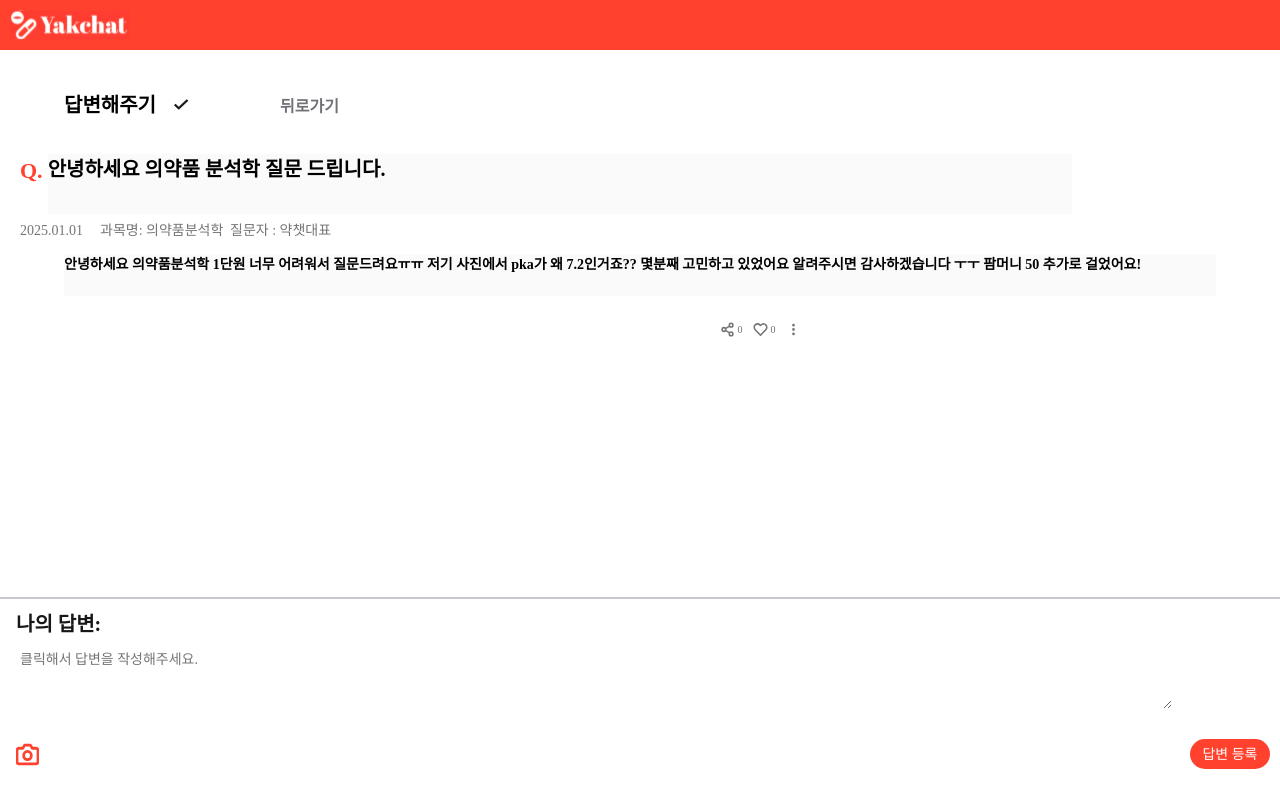
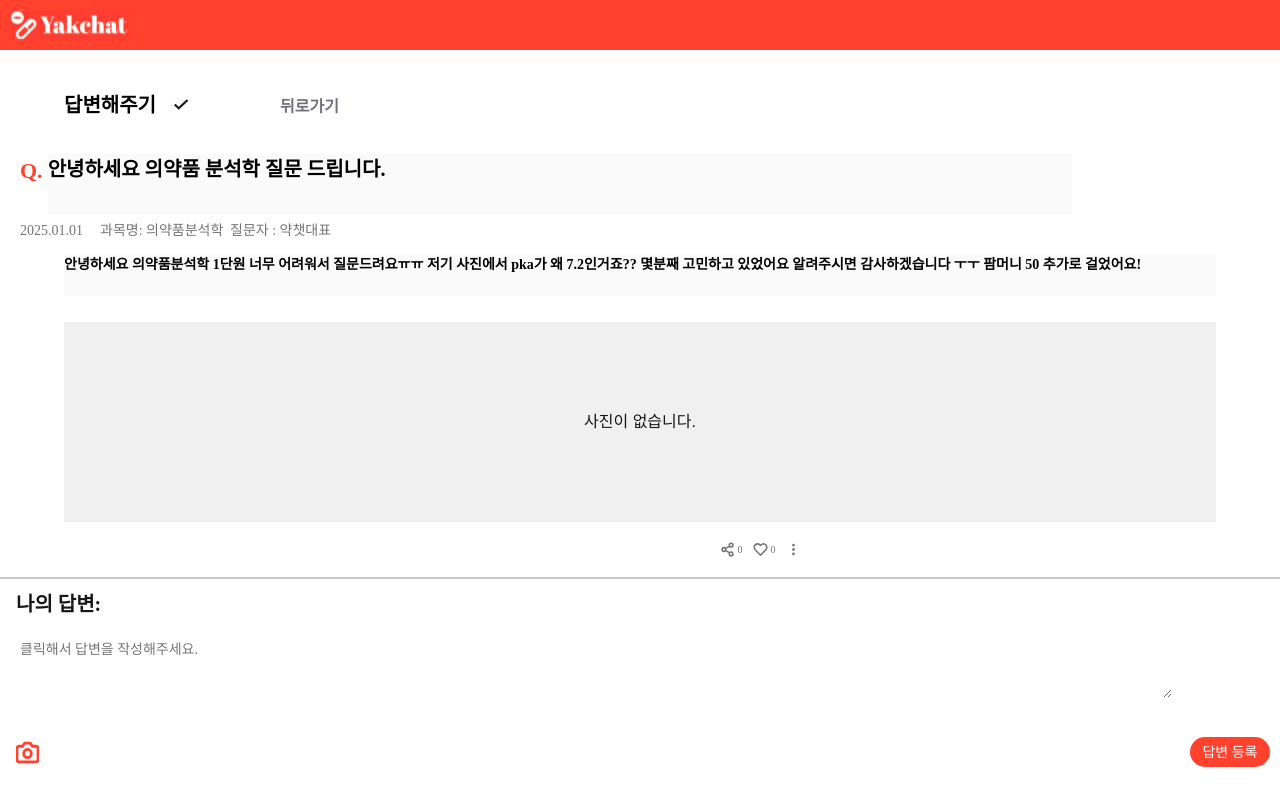
Before and after one commit to Pillchat/Pillchat_Front, a Next.js app: page /Content in a window 1280 px wide. Built offline with nearby package versions, Linux system fonts and the light colour scheme.

Commit message:
답변 사진

```diff
--- a/app/pages/Content.tsx
+++ b/app/pages/Content.tsx
@@ -11,6 +11,7 @@ function Content() {
     const [shareCount, setShareCount] = useState(0); // 공유 수 상태
     const [heartCount, setHeartCount] = useState(0); // 좋아요 수 상태
     const [isHearted, setIsHearted] = useState(false); // 좋아요 활성화 상태
+    const [imageUrl, setImageUrl] = useState("");
 
     useEffect(() => {
         setIsClient(true);
@@ -63,6 +64,15 @@ function Content() {
                     readOnly
                     disabled
                 />
+
+                <S.ImageContainer>
+                    {imageUrl ? (
+                        <S.Image src={imageUrl} alt="Content Image" />
+                    ) : (
+                        <span>사진이 없습니다.</span>
+                    )}
+                </S.ImageContainer>
+
                 <S.SVGbox>
                     <S.SoloSVG onClick={handleShareClick}>
                         <S.SVG src="Share.svg" />
--- a/app/styles/Content.ts
+++ b/app/styles/Content.ts
@@ -155,7 +155,7 @@ export const SVGbox = styled.div`
 
     position: relative;
     left: 120px;
-    top: 120px;
+    top: 140px;
 `
 
 export const SoloSVG = styled.div`
@@ -204,11 +204,11 @@ export const Answerbtn = styled.div`
 export const UserAnswerBlock = styled.div`
     width: 100%;
     height: 200px;
-    top: 400px;
+    top: 180px;
 
     display: flex;
     flex-direction: column;
-    gap: 20px;
+    gap: 30px;
 
     border-top: 2px solid #CAC4D0;
     position: relative;
@@ -292,3 +292,23 @@ export const AnswerSubmitBtn = styled.div`
     border-radius: 15px;
 
 `
+
+export const ImageContainer = styled.div`
+    width: 90%;
+    height: 200px;
+    top: 120px;
+    background-color: #f0f0f0;  /* 사진이 없는 경우 배경 색상 */
+
+    display: flex;
+    justify-content: center;
+    align-items: center;
+
+    position: relative;
+    overflow: hidden;
+`;
+
+export const Image = styled.img`
+    width: 100%;
+    height: 100%;
+    object-fit: cover;  /* 이미지를 비율에 맞게 자르거나 채워서 보여줌 */
+`;
```
